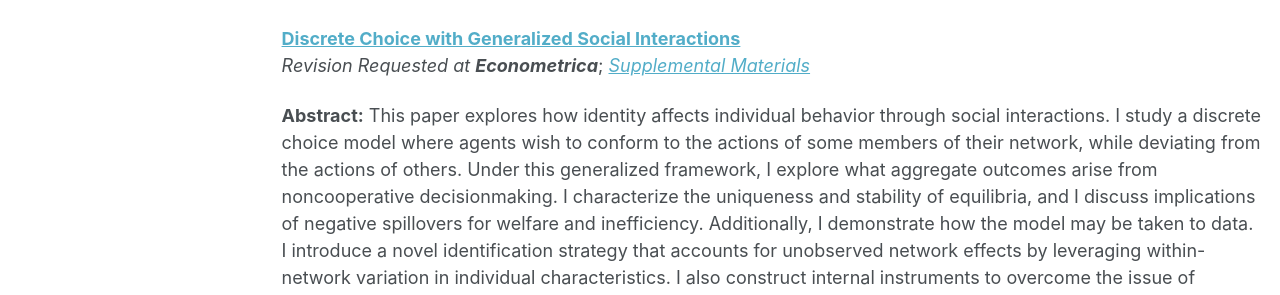
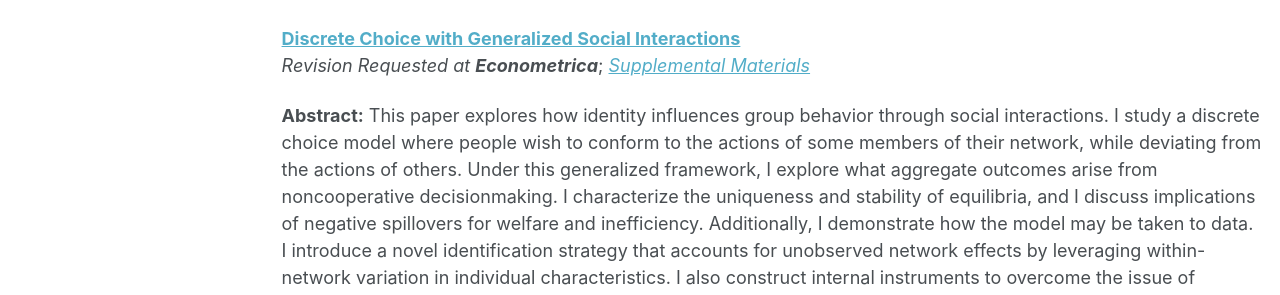
Before and after one commit to ovolpe/ovolpe.github.io, a Jekyll site: the page built from _pages/research.md, in a window 1280 px wide. Shown: the part 503-798 px from the top of the page. Built offline with Jekyll 4.4.1, drawn with Linux system fonts in a browser that asks for light colours; some of the changed text lies outside the part shown.

Commit message:
Update research.md

```diff
--- a/_pages/research.md
+++ b/_pages/research.md
@@ -17,7 +17,7 @@ _Job Market Paper (Draft Coming Soon)_ <br>
 [**Discrete Choice with Generalized Social Interactions**](/files/dcwgsi_paper.pdf) <br>
 _Revision Requested at **Econometrica**_; [*Supplemental Materials*](/files/dcwgsi_supplement.pdf)<br>
 
-**Abstract:** This paper explores how identity affects individual behavior through social interactions. I study a discrete choice model where agents wish to conform to the actions of some members of their network, while deviating from the actions of others. Under this generalized framework, I explore what aggregate outcomes arise from noncooperative decisionmaking. I characterize the uniqueness and stability of equilibria, and I discuss implications of negative spillovers for welfare and inefficiency. Additionally, I demonstrate how the model may be taken to data. I introduce a novel identification strategy that accounts for unobserved network effects by leveraging within-network variation in individual characteristics. I also construct internal instruments to overcome the issue of measurement error, which is a primary source of endogeneity in network-based models with incomplete information. Finally, I apply this methodology using data from the large-scale education experiment Project STAR, where I find robust evidence of gender differences in peer effects.
+**Abstract:** This paper explores how identity influences group behavior through social interactions. I study a discrete choice model where people wish to conform to the actions of some members of their network, while deviating from the actions of others. Under this generalized framework, I explore what aggregate outcomes arise from noncooperative decisionmaking. I characterize the uniqueness and stability of equilibria, and I discuss implications of negative spillovers for welfare and inefficiency. Additionally, I demonstrate how the model may be taken to data. I introduce a novel identification strategy that accounts for unobserved network effects by leveraging within-network variation in individual characteristics. I also construct internal instruments to overcome the issue of measurement error, which is a primary source of endogeneity in network-based models with incomplete information. Finally, I apply this methodology using data from the large-scale education experiment Project STAR, where I find robust evidence of gender differences in peer effects.
 
 **Presentations:** North American UEA Meeting (2022)
 
```
